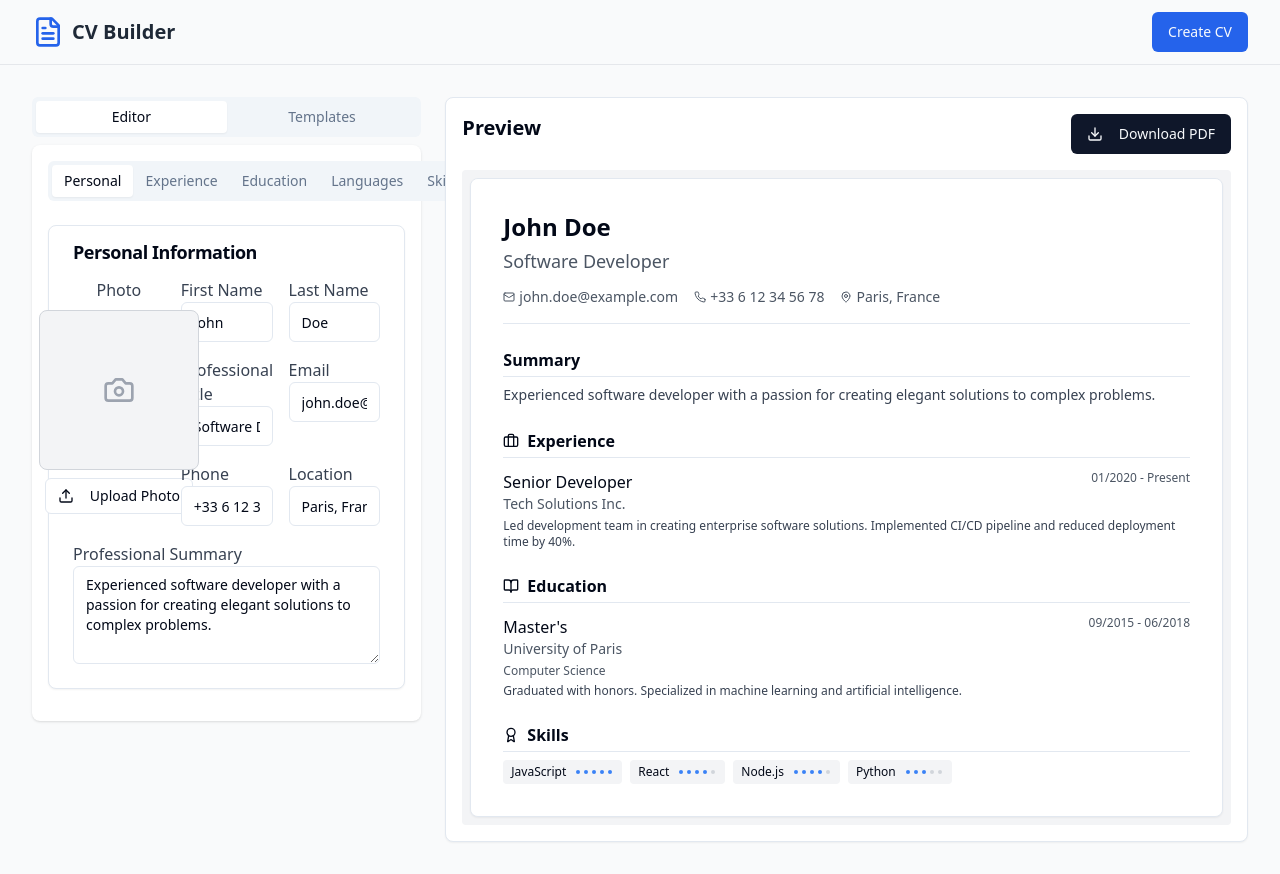
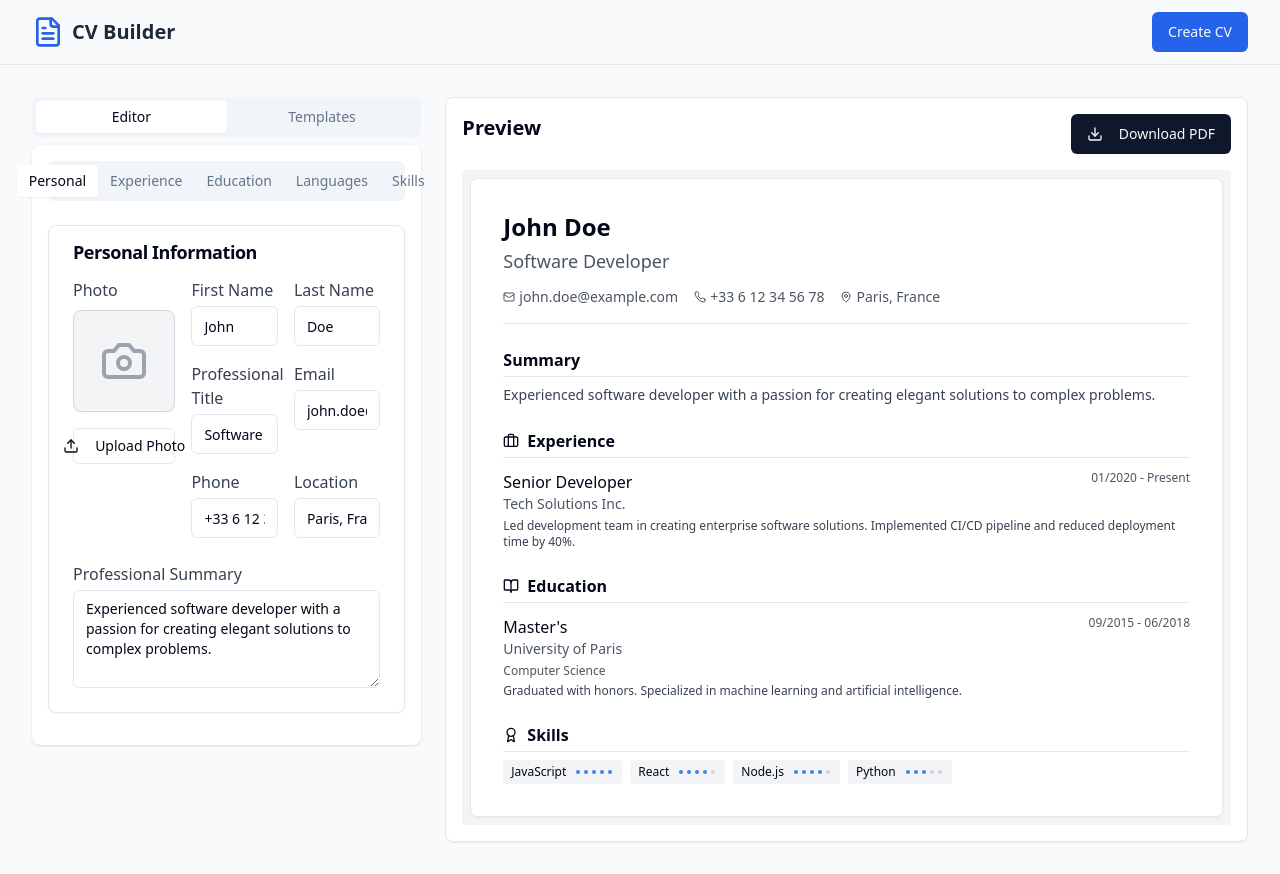
Before and after one commit to Jonas-1989/cv-clone-creator-fr, a React (Vite) app: page /editor in a window 1280 px wide. Built offline with nearby package versions, Linux system fonts and the light colour scheme.

Commit message:
Refactor: Reorganize CV editor section

```diff
--- a/src/components/CVEditor.tsx
+++ b/src/components/CVEditor.tsx
@@ -181,7 +181,7 @@ const CVEditor = ({ cvData, onUpdateCV }: CVEditorProps) => {
   return (
     <div className="p-4 bg-white rounded-lg shadow">
       <Tabs defaultValue="personal">
-        <TabsList className="mb-4">
+        <TabsList className="mb-4 w-full">
           <TabsTrigger value="personal">Personal</TabsTrigger>
           <TabsTrigger value="experience">Experience</TabsTrigger>
           <TabsTrigger value="education">Education</TabsTrigger>
@@ -192,10 +192,13 @@ const CVEditor = ({ cvData, onUpdateCV }: CVEditorProps) => {
         <div>
           <TabsContent value="personal">
             <CVSection title="Personal Information" collapsible={false}>
-              <div className="grid grid-cols-1 md:grid-cols-3 gap-4">
-                <div className="form-item flex flex-col items-center">
+              <div className="grid grid-cols-1 gap-4">
+                <div className="flex flex-col md:flex-row gap-4">
+                  <div className="w-full md:w-1/3">
+                    <div className="form-item">
                       <label className="block text-gray-700 mb-2">Photo</label>
-                  <div className="relative w-40 h-40 border border-gray-300 rounded-lg overflow-hidden flex justify-center items-center bg-gray-100">
+                      <div className="flex flex-col items-center">
+                        <div className="w-full aspect-square border border-gray-300 rounded-lg overflow-hidden flex justify-center items-center bg-gray-100">
                           {cvData.personalInfo.photo ? (
                             <Avatar className="w-full h-full rounded-none">
                               <AvatarImage src={cvData.personalInfo.photo} alt="Profile" className="object-cover" />
@@ -204,8 +207,17 @@ const CVEditor = ({ cvData, onUpdateCV }: CVEditorProps) => {
                               </AvatarFallback>
                             </Avatar>
                           ) : (
-                      <Camera className="h-8 w-8 text-gray-400" />
+                            <Camera className="h-12 w-12 text-gray-400" />
                           )}
+                        </div>
+                        <Button
+                          variant="outline"
+                          onClick={() => fileInputRef.current?.click()}
+                          className="mt-4 w-full"
+                          size="sm"
+                        >
+                          <Upload className="h-4 w-4 mr-2" /> Upload Photo
+                        </Button>
                         <input
                           type="file"
                           ref={fileInputRef}
@@ -214,19 +226,13 @@ const CVEditor = ({ cvData, onUpdateCV }: CVEditorProps) => {
                           className="hidden"
                         />
                       </div>
-                  <Button
-                    variant="outline"
-                    onClick={() => fileInputRef.current?.click()}
-                    className="mt-2"
-                    size="sm"
-                  >
-                    <Upload className="h-4 w-4 mr-2" /> Upload Photo
-                  </Button>
+                    </div>
                   </div>
 
-                <div className="md:col-span-2 grid grid-cols-1 md:grid-cols-2 gap-4">
+                  <div className="w-full md:w-2/3">
+                    <div className="grid grid-cols-1 md:grid-cols-2 gap-4">
                       <div className="form-item">
-                    <label className="block text-gray-700">First Name</label>
+                        <label className="block text-gray-700 mb-1">First Name</label>
                         <Input
                           value={cvData.personalInfo.firstName}
                           onChange={(e) => handlePersonalInfoChange("firstName", e.target.value)}
@@ -234,7 +240,7 @@ const CVEditor = ({ cvData, onUpdateCV }: CVEditorProps) => {
                       </div>
 
                       <div className="form-item">
-                    <label className="block text-gray-700">Last Name</label>
+                        <label className="block text-gray-700 mb-1">Last Name</label>
                         <Input
                           value={cvData.personalInfo.lastName}
                           onChange={(e) => handlePersonalInfoChange("lastName", e.target.value)}
@@ -242,7 +248,7 @@ const CVEditor = ({ cvData, onUpdateCV }: CVEditorProps) => {
                       </div>
 
                       <div className="form-item">
-                    <label className="block text-gray-700">Professional Title</label>
+                        <label className="block text-gray-700 mb-1">Professional Title</label>
                         <Input
                           value={cvData.personalInfo.title}
                           onChange={(e) => handlePersonalInfoChange("title", e.target.value)}
@@ -250,7 +256,7 @@ const CVEditor = ({ cvData, onUpdateCV }: CVEditorProps) => {
                       </div>
 
                       <div className="form-item">
-                    <label className="block text-gray-700">Email</label>
+                        <label className="block text-gray-700 mb-1">Email</label>
                         <Input
                           type="email"
                           value={cvData.personalInfo.email}
@@ -259,7 +265,7 @@ const CVEditor = ({ cvData, onUpdateCV }: CVEditorProps) => {
                       </div>
 
                       <div className="form-item">
-                    <label className="block text-gray-700">Phone</label>
+                        <label className="block text-gray-700 mb-1">Phone</label>
                         <Input
                           value={cvData.personalInfo.phone}
                           onChange={(e) => handlePersonalInfoChange("phone", e.target.value)}
@@ -267,7 +273,7 @@ const CVEditor = ({ cvData, onUpdateCV }: CVEditorProps) => {
                       </div>
 
                       <div className="form-item">
-                    <label className="block text-gray-700">Location</label>
+                        <label className="block text-gray-700 mb-1">Location</label>
                         <Input
                           value={cvData.personalInfo.location}
                           onChange={(e) => handlePersonalInfoChange("location", e.target.value)}
@@ -275,14 +281,16 @@ const CVEditor = ({ cvData, onUpdateCV }: CVEditorProps) => {
                       </div>
                     </div>
                   </div>
+                </div>
 
-              <div className="form-item mt-4">
-                <label className="block text-gray-700">Professional Summary</label>
+                <div className="form-item mt-2">
+                  <label className="block text-gray-700 mb-1">Professional Summary</label>
                   <Textarea
                     value={cvData.personalInfo.summary}
                     onChange={(e) => handlePersonalInfoChange("summary", e.target.value)}
                     rows={4}
                   />
+                </div>
               </div>
             </CVSection>
           </TabsContent>
```
Lines whose indentation alone changed are shown as unchanged.
